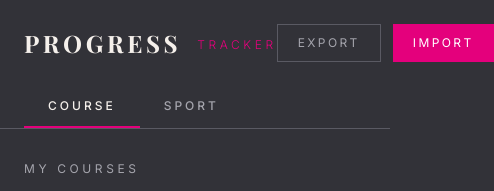
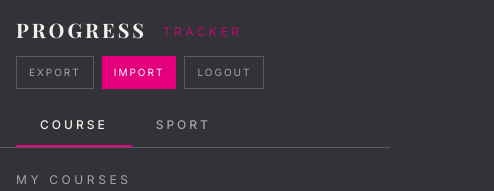
Before and after one commit to andy888jam/life_progress, a Next.js app: page / in a window 390 px wide. Shown: the top 191 px of the page, 494 px wide, since content can reach past the window. Built offline with nearby package versions, Linux system fonts and the light colour scheme; no server answers; the database is empty; a web font is replaced by a local one.

Commit message:
feat: improve mobile RWD, add logout button

```diff
--- a/app/ProgressTracker.tsx
+++ b/app/ProgressTracker.tsx
@@ -121,7 +121,7 @@ export default function ProgressTracker() {
     : [];
 
   return (
-      <div className="max-w-7xl mx-auto px-6 py-8 flex flex-col lg:flex-row gap-8">
+      <div className="max-w-7xl mx-auto px-4 sm:px-6 py-6 sm:py-8 flex flex-col lg:flex-row gap-6 sm:gap-8">
         {/* Sidebar - Course List */}
         <aside className="lg:w-80 shrink-0">
           <div className="mb-6">
--- a/app/SportTracker.tsx
+++ b/app/SportTracker.tsx
@@ -245,8 +245,8 @@ export default function SportTracker() {
   });
 
   return (
-    <div className="max-w-7xl mx-auto px-6 py-8">
-    <div className="space-y-8">
+    <div className="max-w-7xl mx-auto px-4 sm:px-6 py-6 sm:py-8">
+    <div className="space-y-6 sm:space-y-8">
       {/* Sub-tabs */}
       <div className="flex gap-0 border-b border-[#5a5a63]">
         {(["log", "dashboard", "history"] as const).map((tab) => (
@@ -277,7 +277,7 @@ export default function SportTracker() {
           }}
           className="space-y-5"
         >
-          <div className="flex gap-4">
+          <div className="flex flex-col sm:flex-row gap-4">
             <div className="flex-1">
               <label className="block text-xs uppercase tracking-[0.2em] mb-2 text-[#a5a5ad]">
                 Date
@@ -347,8 +347,8 @@ export default function SportTracker() {
                 <label className="block text-xs uppercase tracking-[0.2em] mb-2 text-[#a5a5ad]">
                   Exercises
                 </label>
-                <div className="border border-[#5a5a63] overflow-hidden">
-                  <table className="w-full text-sm">
+                <div className="border border-[#5a5a63] overflow-x-auto">
+                  <table className="w-full text-sm min-w-[400px]">
                     <thead>
                       <tr className="bg-[#323238] text-[#a5a5ad] text-[10px] uppercase tracking-[0.2em]">
                         <th className="text-left px-3 py-2">Exercise</th>
@@ -430,7 +430,7 @@ export default function SportTracker() {
               </div>
             </div>
           )}
-          <div className="flex gap-4">
+          <div className="flex flex-col sm:flex-row gap-4">
             <div className="flex-1">
               <label className="block text-xs uppercase tracking-[0.2em] mb-2 text-[#a5a5ad]">
                 Duration (minutes)
@@ -677,8 +677,8 @@ export default function SportTracker() {
                       <h4 className="text-xs uppercase tracking-[0.2em] text-[#fbbf24] mb-3">
                         {category} Day
                       </h4>
-                      <div className="border border-[#5a5a63] overflow-hidden">
-                        <table className="w-full text-sm">
+                      <div className="border border-[#5a5a63] overflow-x-auto">
+                        <table className="w-full text-sm min-w-[420px]">
                           <thead>
                             <tr className="bg-[#323238] text-[#a5a5ad] text-[10px] uppercase tracking-[0.2em]">
                               <th className="text-left px-3 py-2">Exercise</th>
@@ -775,8 +775,8 @@ export default function SportTracker() {
                       )}
                     </div>
                     {entry.workoutSets && entry.workoutSets.length > 0 && (
-                      <div className="mt-2 border border-[#5a5a63] overflow-hidden">
-                        <table className="w-full text-xs">
+                      <div className="mt-2 border border-[#5a5a63] overflow-x-auto">
+                        <table className="w-full text-xs min-w-[320px]">
                           <thead>
                             <tr className="bg-[#323238] text-[#a5a5ad] text-[9px] uppercase tracking-[0.15em]">
                               <th className="text-left px-2 py-1.5">Exercise</th>
--- a/app/page.tsx
+++ b/app/page.tsx
@@ -26,14 +26,25 @@ export default function Home() {
     e.target.value = "";
   }
 
+  function handleLogout() {
+    // Send a request with invalid credentials to force browser to forget Basic Auth
+    const xhr = new XMLHttpRequest();
+    xhr.open("GET", "/api/health", true);
+    xhr.setRequestHeader("Authorization", "Basic " + btoa("logout:logout"));
+    xhr.onloadend = () => {
+      window.location.replace("/");
+    };
+    xhr.send();
+  }
+
   return (
     <div className="min-h-screen bg-[#323238] text-[#f5f0eb]">
       {/* Header */}
       <header className="border-b border-[#5a5a63]">
-        <div className="max-w-7xl mx-auto px-6 py-6 flex items-center justify-between">
+        <div className="max-w-7xl mx-auto px-4 sm:px-6 py-4 sm:py-6 flex flex-col sm:flex-row items-start sm:items-center justify-between gap-3">
           <div className="flex items-center gap-4">
             <h1
-              className="text-2xl md:text-3xl font-bold uppercase tracking-[0.15em]"
+              className="text-xl sm:text-2xl md:text-3xl font-bold uppercase tracking-[0.15em]"
               style={{ fontFamily: "'Playfair Display', serif" }}
             >
               Progress
@@ -42,26 +53,32 @@ export default function Home() {
               Tracker
             </span>
           </div>
-          <div className="flex gap-3">
+          <div className="flex flex-wrap gap-2 sm:gap-3">
             {activeTab === "course" && data.courses.length >= 2 && (
               <a
                 href="/comparison"
-                className="px-5 py-2.5 text-xs uppercase tracking-[0.2em] border border-[#5a5a63] hover:border-[#e4007c] hover:text-[#e4007c] text-[#a5a5ad] transition-all duration-300"
+                className="px-3 sm:px-5 py-2 sm:py-2.5 text-[10px] sm:text-xs uppercase tracking-[0.2em] border border-[#5a5a63] hover:border-[#e4007c] hover:text-[#e4007c] text-[#a5a5ad] transition-all duration-300"
               >
                 Compare
               </a>
             )}
             <button
               onClick={exportToJson}
-              className="px-5 py-2.5 text-xs uppercase tracking-[0.2em] border border-[#5a5a63] hover:border-[#e4007c] hover:text-[#e4007c] text-[#a5a5ad] transition-all duration-300 cursor-pointer"
+              className="px-3 sm:px-5 py-2 sm:py-2.5 text-[10px] sm:text-xs uppercase tracking-[0.2em] border border-[#5a5a63] hover:border-[#e4007c] hover:text-[#e4007c] text-[#a5a5ad] transition-all duration-300 cursor-pointer"
             >
               Export
             </button>
             <button
               onClick={handleImport}
-              className="px-5 py-2.5 text-xs uppercase tracking-[0.2em] bg-[#e4007c] hover:bg-[#ff3da1] text-white transition-all duration-300 cursor-pointer"
+              className="px-3 sm:px-5 py-2 sm:py-2.5 text-[10px] sm:text-xs uppercase tracking-[0.2em] bg-[#e4007c] hover:bg-[#ff3da1] text-white transition-all duration-300 cursor-pointer"
             >
               Import
+            </button>
+            <button
+              onClick={handleLogout}
+              className="px-3 sm:px-5 py-2 sm:py-2.5 text-[10px] sm:text-xs uppercase tracking-[0.2em] border border-[#5a5a63] hover:border-red-500 hover:text-red-500 text-[#a5a5ad] transition-all duration-300 cursor-pointer"
+            >
+              Logout
             </button>
             <input
               ref={fileInputRef}
@@ -74,7 +91,7 @@ export default function Home() {
         </div>
 
         {/* Tabs */}
-        <div className="max-w-7xl mx-auto px-6">
+        <div className="max-w-7xl mx-auto px-4 sm:px-6">
           <div className="flex gap-0">
             <button
               onClick={() => setActiveTab("course")}
```
